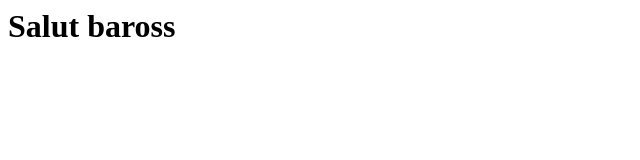
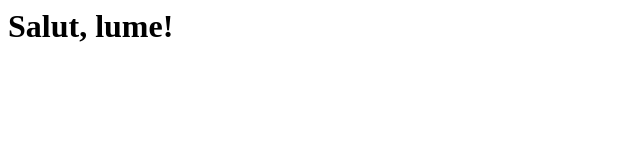
Before and after one commit to MariusFlorea99/MariusFlorea99.github.io, a plain HTML site: page index.html in a window 1280 px wide. Shown: the full height of the page, 0-640 px from the left. Drawn offline with Linux system fonts and the light colour scheme.

Commit message:
changed first line

```diff
--- a/index.html
+++ b/index.html
@@ -1 +1 @@
-<h1>Salut baross</h1>
+<h1>Salut, lume!</h1>
```
